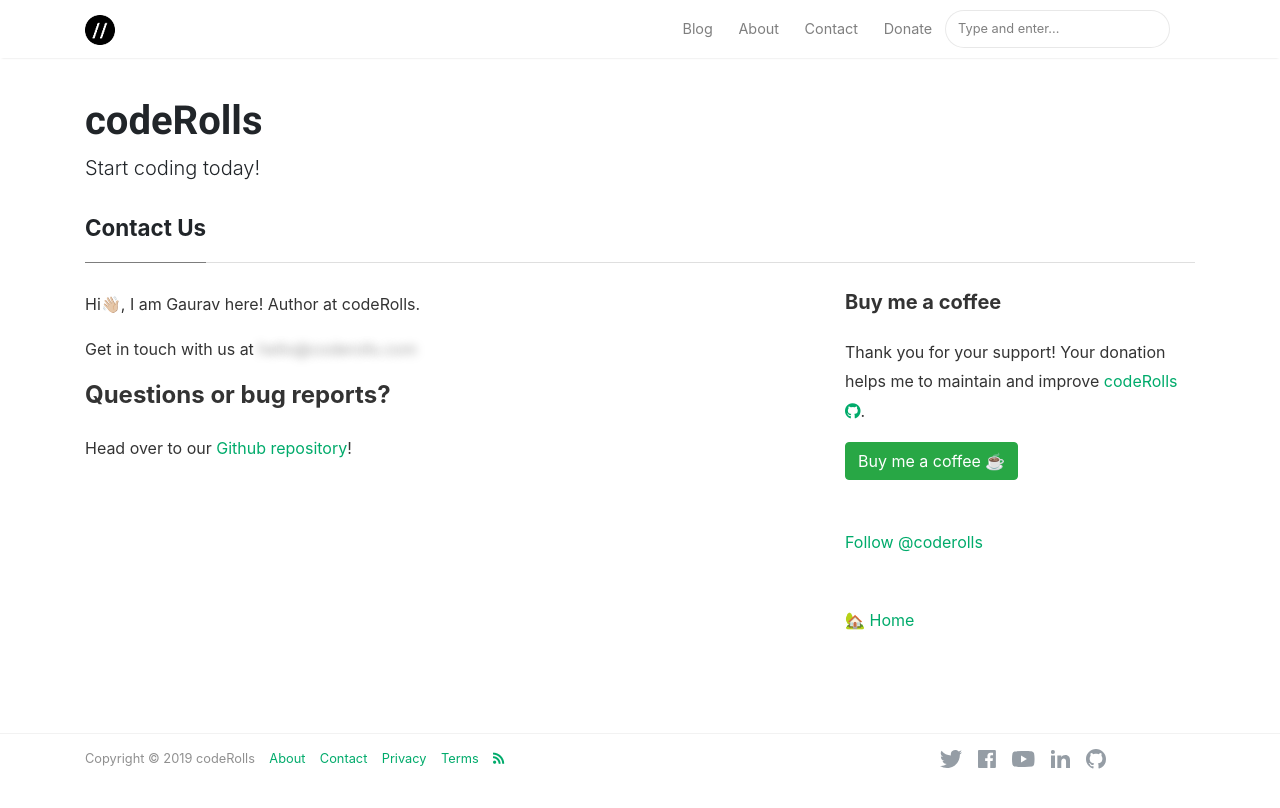
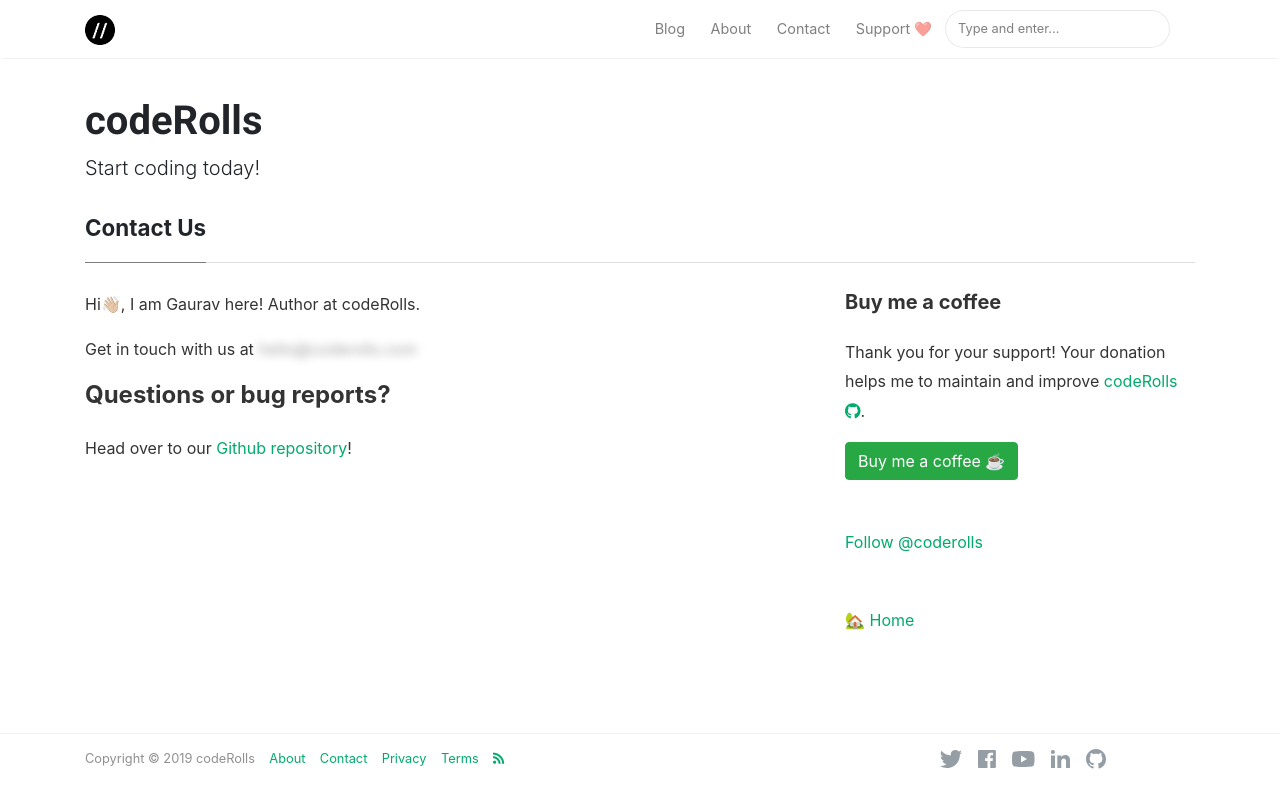
Before and after one commit to coderolls/coderolls-blog, a Jekyll site: the page built from _pages/contact.md, in a window 1280 px wide. Shown: the top 808 px of the page. Built offline with Jekyll 4.4.1, drawn with Linux system fonts in a browser that asks for light colours; nearby versions of some CDN libraries; comment, search, counter and statistics services are not loaded.

Commit message:
Change donate to support ❤️ in the main menu

```diff
--- a/_layouts/default.html
+++ b/_layouts/default.html
@@ -80,7 +80,7 @@
                 </li>
 
                 <li class="nav-item">
-                    <a target="_blank" class="nav-link" href="https://www.paypal.me/GauravKukade">Donate</a>
+                    <a target="_blank" class="nav-link" href="https://www.paypal.me/GauravKukade">Support ❤️</a>
                 </li>
 
                 {% include search-lunr.html %}
```
